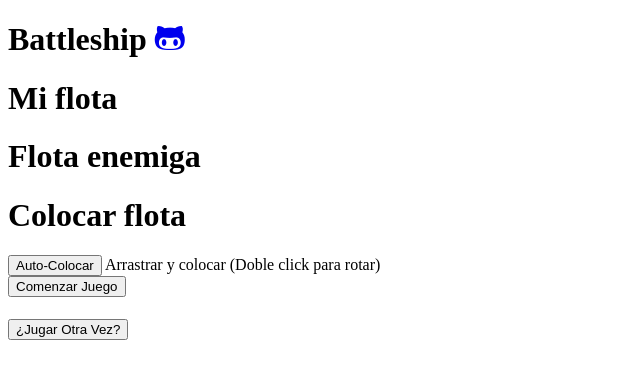
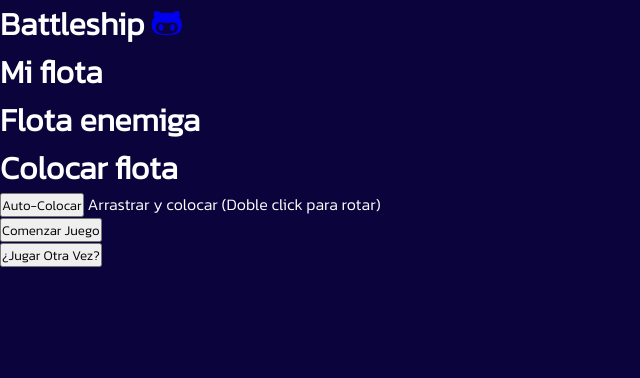
Before and after one commit to LaVieja1/battleship2023, a website built with webpack: page dist/index.html in a window 1280 px wide. Shown: the whole page, without its empty margins (0-640 px from the left). Built offline with nearby package versions, Linux system fonts and the light colour scheme.

Commit message:
Añadido variables a CSS

```diff
--- a/dist/index.html
+++ b/dist/index.html
@@ -4,6 +4,9 @@
   <meta charset="UTF-8">
   <meta http-equiv="X-UA-Compatible" content="IE=edge">
   <meta name="viewport" content="width=device-width, initial-scale=1.0">
+  <link rel="preconnect" href="https://fonts.googleapis.com">
+  <link rel="preconnect" href="https://fonts.gstatic.com" crossorigin>
+  <link href="https://fonts.googleapis.com/css2?family=Kanit:wght@300&display=swap" rel="stylesheet">
   <link rel="stylesheet" href="style.css">
   <script src="https://kit.fontawesome.com/69e571abd7.js" crossorigin="anonymous"></script>
   <script src="main.js" defer></script>
--- a/dist/style.css
+++ b/dist/style.css
@@ -0,0 +1,64 @@
+/* BASE */
+
+:root {
+    /* BACKGROUND */
+    --bg-color: #0b043c;
+    --shadow-size: 0px 0px 5px 0px;
+    /* TEXT */
+    --text-color1: #ff0000;
+    --text-color2: #ffffff;
+    /* GRID */
+    --grid-color: #0b043c;
+    --grid-border1: linear-gradient(-45deg, #00d9ff, #ffffff);
+    --grid-border2: linear-gradient(-45deg, #ff0000, #fae900);
+    /* CELLS */
+    --cell-color-bg: #00c1fc;
+    --cell-color-hover: #ff0000;
+    --cell-color-border: #ffffff36;
+    --cell-size-default: 2rem;
+    --cell-size-small: 1rem;
+    --cell-size-medium: 2rem;
+    --cell-size-large: 2.5rem;
+    --cell-size-huge: 3rem;
+    /* CELL EVENTS */
+    --hit: radial-gradient(circle, #fff400 8%, #ba0505 55%);
+    --miss: #0f3366;
+    /* SHIPS */
+    --destroyer-color: rgb(173, 20, 0);
+    --destroyer-border: rgb(255, 8, 0);
+    --submarine-color: rgb(196, 152, 11);
+    --submarine-border: rgb(240, 209, 106);
+    --cruiser-color: rgb(55, 158, 7);
+    --cruiser-border: rgb(122, 240, 106);
+    --battleship-color: rgb(51, 63, 236);
+    --battleship-border: rgb(106, 137, 240);
+    --carrier-color: rgb(70, 6, 153);
+    --carrier-border: rgb(157, 106, 240);
+    /* BREAKPOINTS FOR MEDIA QUERIES */
+    --breakpoint-small: 576px;
+    --breakpoint-medium: 768px;
+    --breakpoint-large: 992px;
+    --breakpoint-huge: 1200px;
+}
+
+* {
+    margin: 0;
+    padding: 0;
+    box-sizing: border-box;
+    -webkit-font-smoothing: antialiased;
+    -moz-osx-font-smoothing: grayscale;
+    font-family: 'Kanit', sans-serif;
+}
+
+html {
+    position: relative;
+    min-height: 100%;
+    background: var(--bg-color);
+    background-size: cover;
+}
+
+html,
+body {
+    font-size: 100%;
+    color: white;
+}
```
